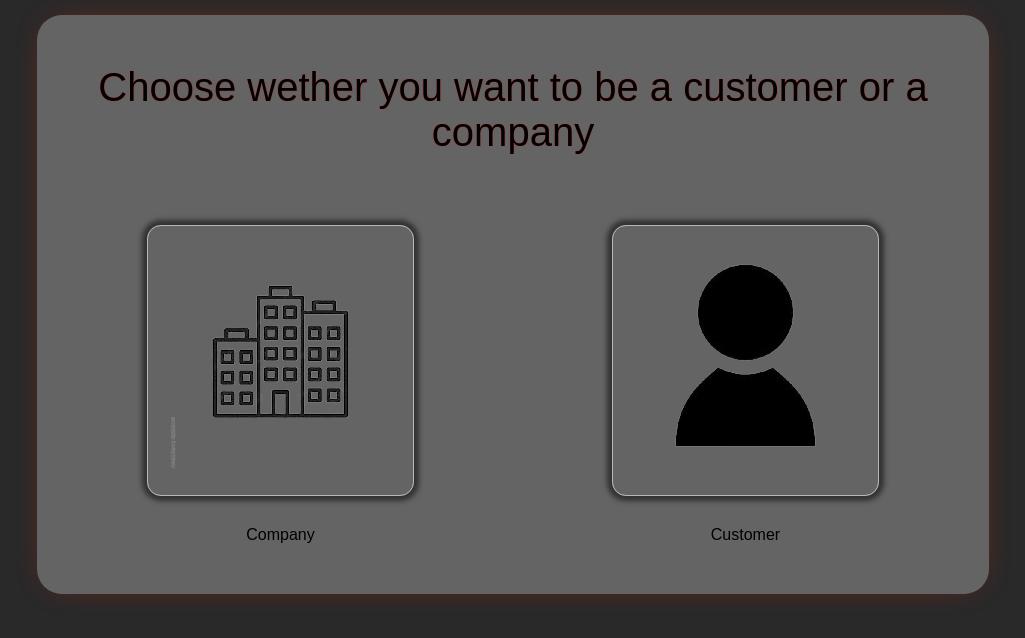
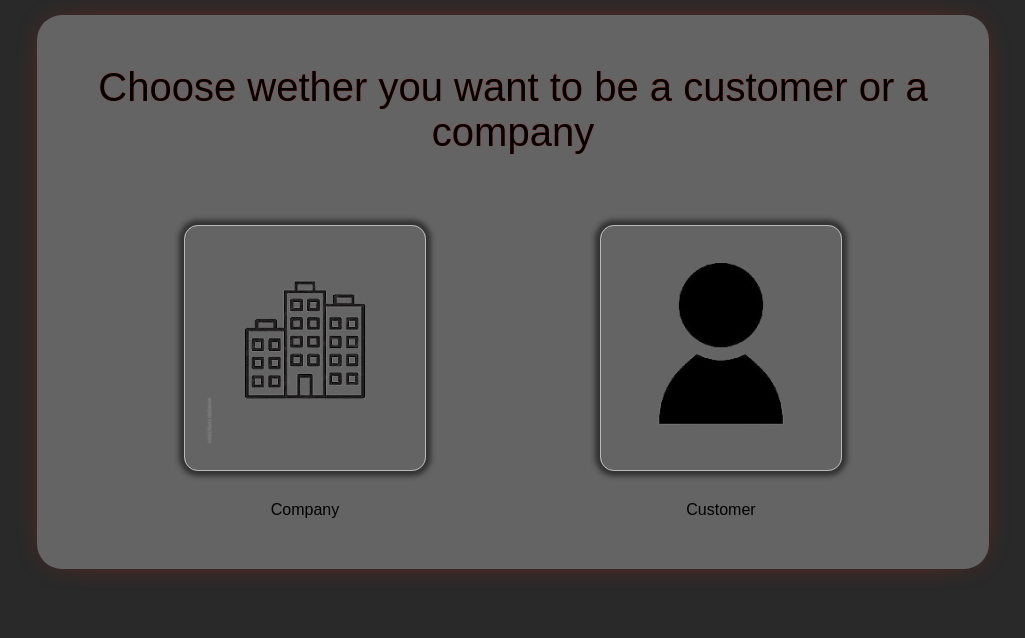
Before and after one commit to FredMunene/baseYaFundi, a Django app: page /login/ in a window 1280 px wide. Shown: the part 61-699 px from the top of the page, without its empty margins (127-1152 px from the left). Run offline with Django 3.2, Linux system fonts and the light colour scheme.

Commit message:
update registration page, added image

```diff
--- a/users/templates/users/register.html
+++ b/users/templates/users/register.html
@@ -6,23 +6,26 @@
 {%block content %}
     <p class="choice_text">Choose wether you want to be a customer or a company</p>
 
-    <div style="margin-top: 70px;">
-        <div style="margin-left: 50px" class="choice">
+    <div style="margin-top: 70px; display: flex; justify-content: space-around; align-items: center;">
+
+        <div class="choice">
             <div class="company img" id="company">
                 <a href="/register/company">
-                    <img src="/static/css/company.png" alt="company" >
+                    <img src="/static/css/company.png" alt="company" style="max-width: 200px;">
                 </a>
             </div>
             <p class="label_images">Company</p>
         </div>
 
-        <div style="float: right; margin-right: 50px;" class="choice">
+        <div class="choice">
             <div class="img" id="customer">
                 <a href="/register/customer">
-                    <img src="/static/css/customer.png" alt="customer">
+                    <img src="/static/css/customer.png" alt="customer" style="max-width: 200px;">
                 </a>
             </div>
-            <p>Customer</p>
+            <p class="label_images">Customer</p>
         </div>
+
     </div>
+
 {% endblock %}
```
